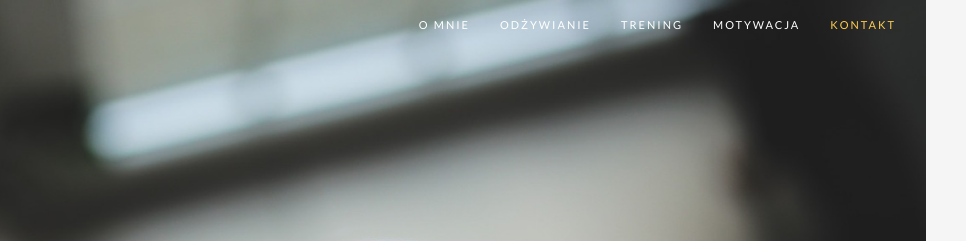
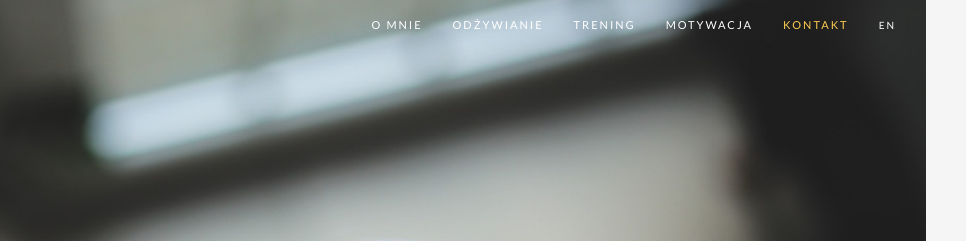
Before and after one commit to simplechange/simplechange.github.io, a website: page index.html in a window 1280 px wide. Shown: the top 241 px of the page, 314-1280 px from the left. Drawn offline with nearby package versions, Linux system fonts and the light colour scheme; a web font is replaced by a local one.

Commit message:
add en language

```diff
--- a/index.html
+++ b/index.html
@@ -71,6 +71,9 @@
                         </li>-->
                         <li>
                             <a class="page-scroll" href="#contact">Kontakt</a>
+                        </li>
+                        <li>
+                            <a class="page-scroll" style="font-size: 10px" href="#page-top">EN</a>
                         </li>
                     </ul>
                 </div>
```
